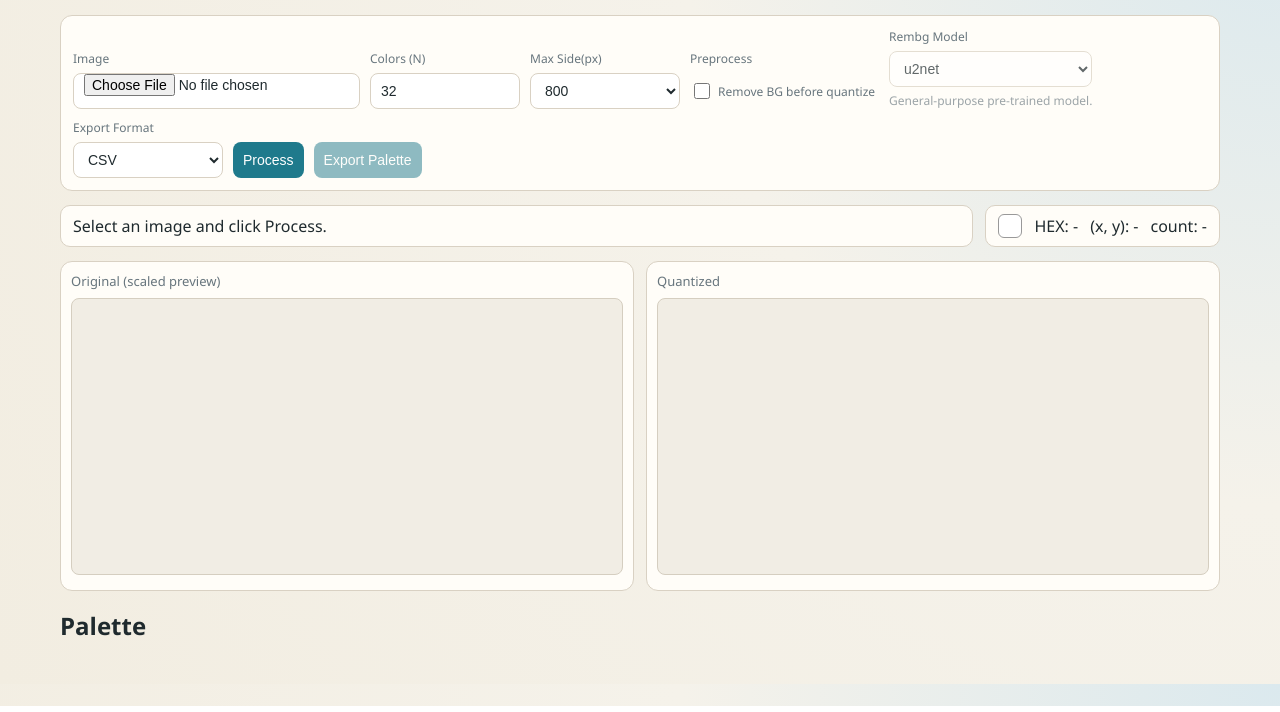
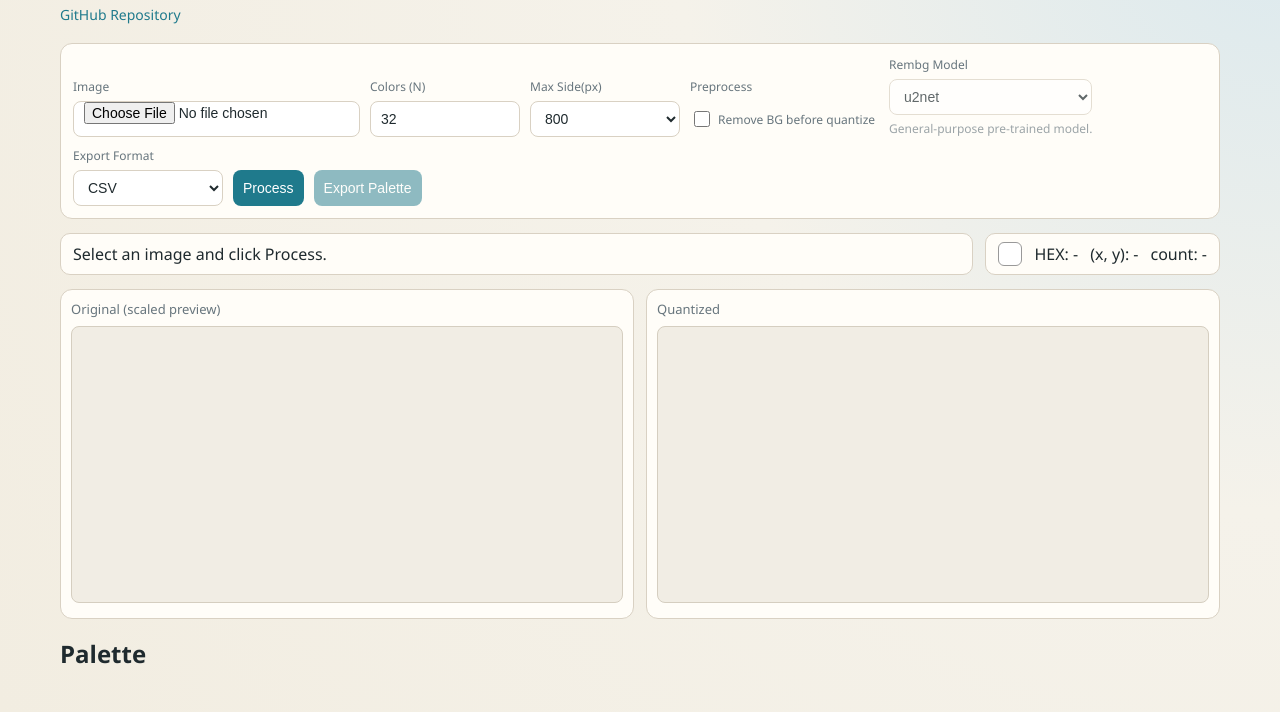
Before and after one commit to txfs19260817/image-color-inspector, a plain HTML site: page index.html in a window 1280 px wide. Shown: the part 94-806 px from the top of the page. Drawn offline with Linux system fonts and the light colour scheme.

Commit message:
Add GitHub repository link to header

```diff
--- a/index.html
+++ b/index.html
@@ -11,6 +11,12 @@
     <header>
       <h1>Image Color Inspector</h1>
       <p>Quantize image to N colors and inspect HEX by hover coordinate.</p>
+      <a
+        class="repo-link"
+        href="https://github.com/txfs19260817/image-color-inspector"
+        target="_blank"
+        rel="noopener noreferrer"
+      >GitHub Repository</a>
     </header>
 
     <section class="controls">
--- a/styles.css
+++ b/styles.css
@@ -32,6 +32,18 @@ h1 {
 header p {
   margin: 6px 0 0;
   color: var(--muted);
+}
+
+.repo-link {
+  display: inline-block;
+  margin-top: 8px;
+  color: var(--accent);
+  font-size: 14px;
+  text-decoration: none;
+}
+
+.repo-link:hover {
+  text-decoration: underline;
 }
 
 .controls {
```
